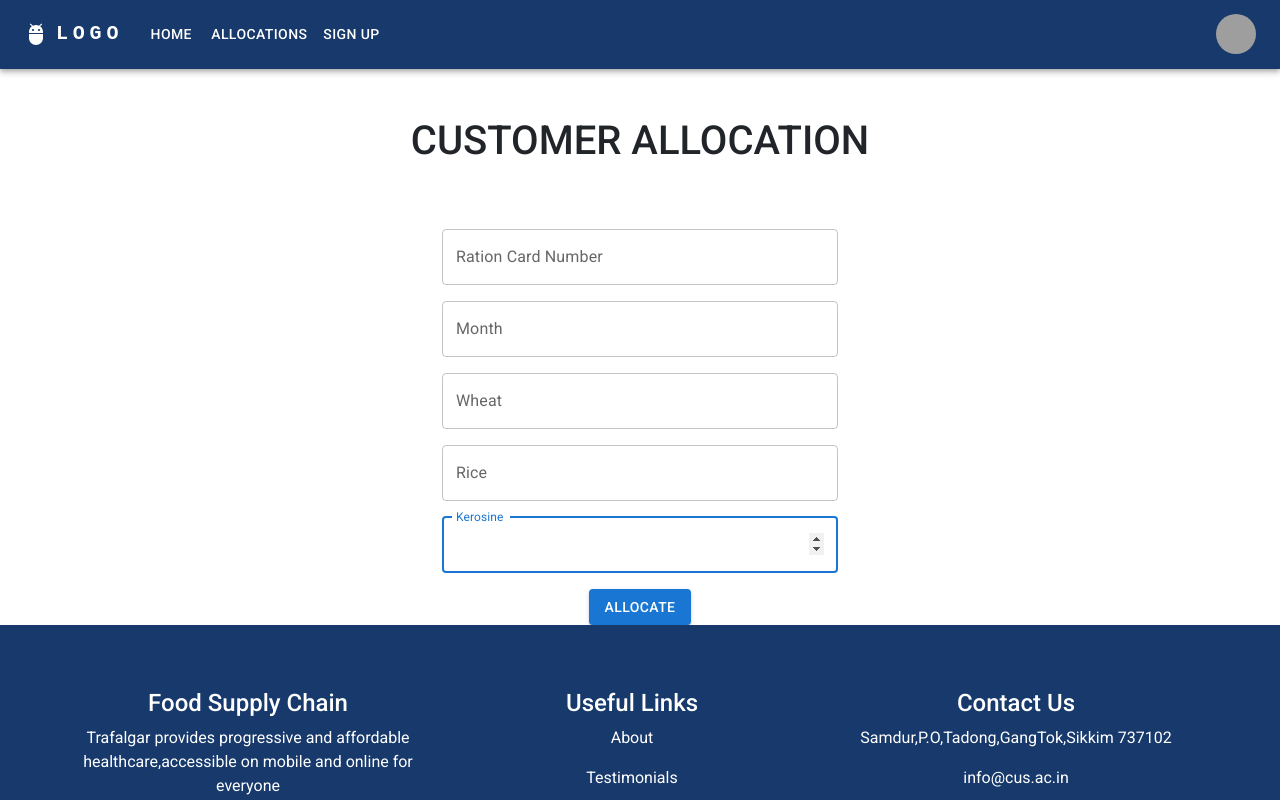
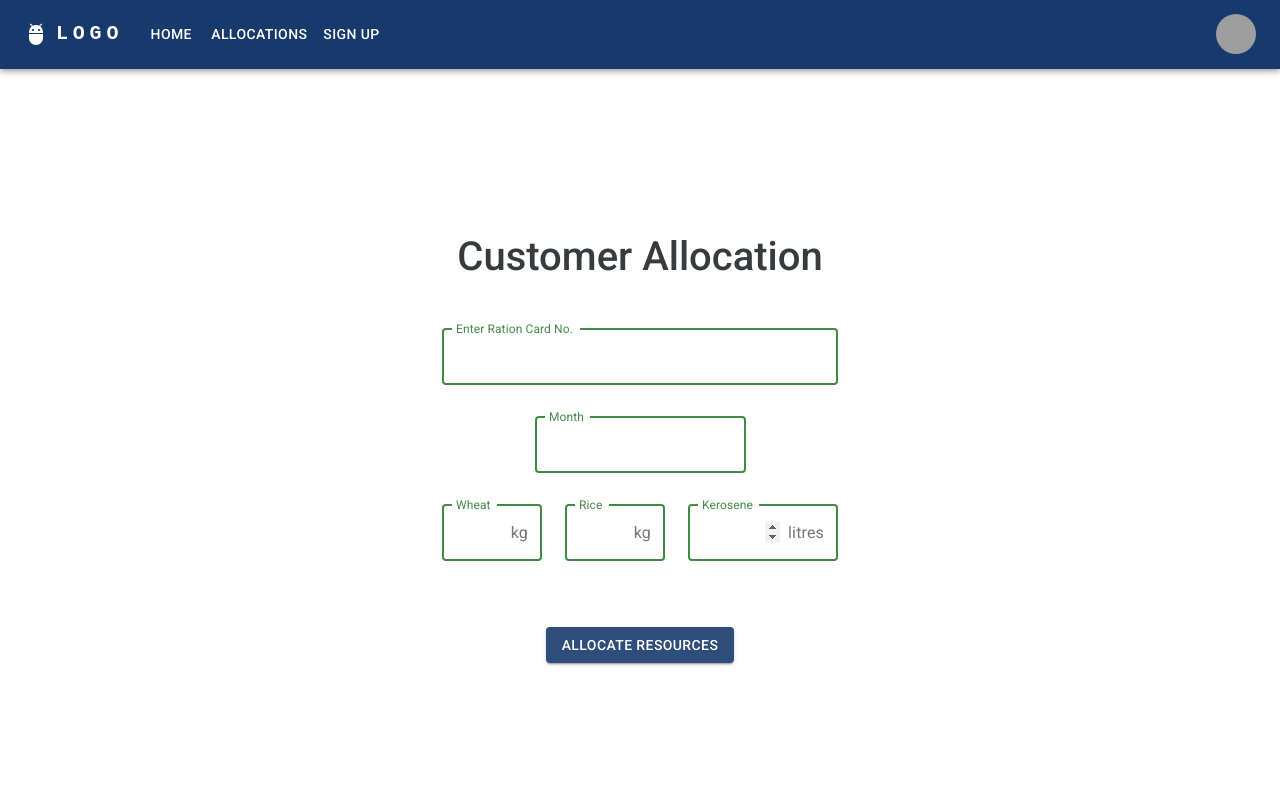
Before and after one commit to neethunsr/pds-frontend, a React (Create React App) app: page /skallocation in a window 1280 px wide. Shown: the top 800 px of the page. Built offline with nearby package versions, Linux system fonts and the light colour scheme; grey boxes are pictures that could not be loaded.

Commit message:
Shopkeeper pg

```diff
--- a/src/SKAllocation.js
+++ b/src/SKAllocation.js
@@ -1,88 +1,159 @@
-import * as React from 'react';
-import { TextareaAutosize,Box,Container,TextField,Button } from '@mui/material';
-import { useForm } from 'react-hook-form';
-
+import * as React from "react";
+import {
+  TextareaAutosize,
+  Box,
+  Container,
+  TextField,
+  Button,
+  InputAdornment,
+} from "@mui/material";
+import { useForm } from "react-hook-form";
 
 const IVAllocation = () => {
+  const { register, handleSubmit } = useForm();
 
-    const {register,handleSubmit} = useForm()
-
-    const onSubmit = (data) =>{
-        console.log(data)
-    }
+  const onSubmit = (data) => {
+    console.log(data);
+  };
 
   return (
-        <div className = "mt-5">
-            <h1>CUSTOMER ALLOCATION</h1>
-        <Container
-      maxWidth = "xs"
+    <div
+      style={{
+        // backgroundImage: "url(/bg.png)",
+        height: "100vh",
+        display: "flex",
+        justifyContent: "center",
+        alignItems: "center",
+      }}
     >
+      <div
+        style={{
+          background: "white",
+          opacity: "90%",
+          margin: "auto",
+          width: "60%",
+          height: "600px",
+          padding: "5%",
+        }}
+      >
+        <h1>Customer Allocation</h1>
+        <Container maxWidth="xs">
           <form>
             <Box
               sx={{
-            marginTop: 8,
+                marginTop: 6,
                 display: "flex",
                 flexDirection: "column",
                 alignItems: "center",
               }}
             ></Box>
-        <Box mb = {2}>
+            <Box mb={4}>
               <TextField
-            type = "number"
-            variant = "outlined"
-            label = "Ration Card Number"
+                type="number"
+                variant="outlined"
+                color="success"
+                label="Enter Ration Card No."
+                // rows={4}
+                // multiline
+                focused
                 fullWidth
                 autoFocus
-            {...register("rationCardNumber", { required: true, maxLength: 20 })}
+                {...register("rationCardNo", {
+                  required: true,
+                  maxLength: 20,
+                })}
+                // style={{ backgroundColor: "#E5E5E5" }}
               />
             </Box>
-        <Box mb = {2}>
+            <Box mb={4}>
               <TextField
-            type = "number"
-            variant = "outlined"
-            label = "Month"
-            min = "1"
-            max = "12"
-            fullWidth
+                type="number"
+                variant="outlined"
+                color="success"
+                label="Month"
+                // rows={4}
+                // multiline
+                focused
                 autoFocus
-            {...register("month", { required: true, maxLength: 2 })}
+                {...register("rationCardNo", {
+                  required: true,
+                  maxLength: 20,
+                })}
+                // style={{ backgroundColor: "#E5E5E5" }}
               />
             </Box>
-        <Box mb = {2}>
+            <Box
+              mb={2}
+              style={{ display: "flex", justifyContent: "space-between" }}
+            >
               <TextField
-            type = "number"
-            variant = "outlined"
-            label = "Wheat"
-            fullWidth
+                style={{ width: "100px" }}
+                type="number"
+                variant="outlined"
+                label="Wheat"
+                color="success"
+                InputProps={{
+                  endAdornment: (
+                    <InputAdornment position="end">kg</InputAdornment>
+                  ),
+                }}
+                focused
                 autoFocus
-            {...register("wheat", { required: true, maxLength: 20 })}
+                {...register("wheat", { required: true, maxLength: 4 })}
+              />
+              <TextField
+                type="number"
+                color="success"
+                variant="outlined"
+                label="Rice"
+                style={{ width: "100px" }}
+                focused
+                InputProps={{
+                  endAdornment: (
+                    <InputAdornment position="end">kg</InputAdornment>
+                  ),
+                }}
+                autoFocus
+                {...register("rice", {
+                  required: TextareaAutosize,
+                  maxLength: 4,
+                })}
+              />
+              <TextField
+                type="number"
+                variant="outlined"
+                color="success"
+                label="Kerosene"
+                style={{ width: "150px" }}
+                focused
+                InputProps={{
+                  endAdornment: (
+                    <InputAdornment position="end">litres</InputAdornment>
+                  ),
+                }}
+                autoFocus
+                {...register("kerosene", { required: true, maxLength: 3 })}
               />
             </Box>
-        <Box mb = {2}>
-            <TextField
-            type = "number"
-            variant = "outlined"
-            label = "Rice"
-            fullWidth
-            autoFocus
-            {...register("rice", { required: TextareaAutosize, maxLength: 20 })}
-            />
-        </Box>
-        <Box mb = {2}>
-            <TextField
-            type = "number"
-            variant = "outlined"
-            label = "Kerosine"
-            fullWidth
-            autoFocus
-            {...register("kerosine", { required: true, maxLength: 20 })}
-            />
-        </Box>
+
+            <Button
+              type="submit"
+              variant="contained"
+              // color="primary"
+              style={{
+                background: "#17396B",
+                opacity: "100%",
+                margin: "50px 0",
+              }}
+              onClick={handleSubmit(onSubmit)}
+            >
+              Allocate Resources
+            </Button>
           </form>
-      <Button type = "submit" variant = "contained" color = "primary" onClick = {handleSubmit(onSubmit)} >Allocate</Button>
         </Container>
       </div>
-    )
-}
+    </div>
+  );
+};
 
 export default IVAllocation;
```
Also changed, not shown: 1 other file (tests, documents, lock files or other folders). Lines whose indentation alone changed are shown as unchanged.
